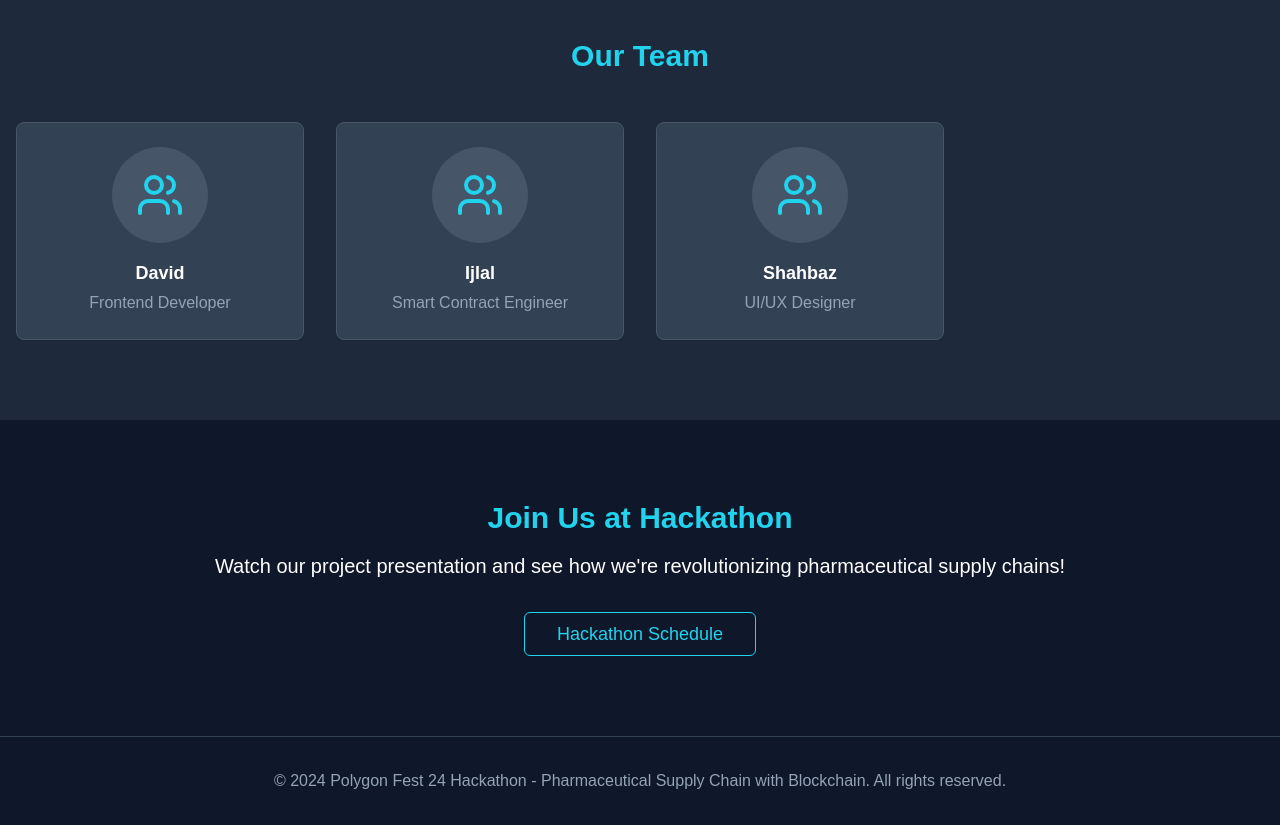
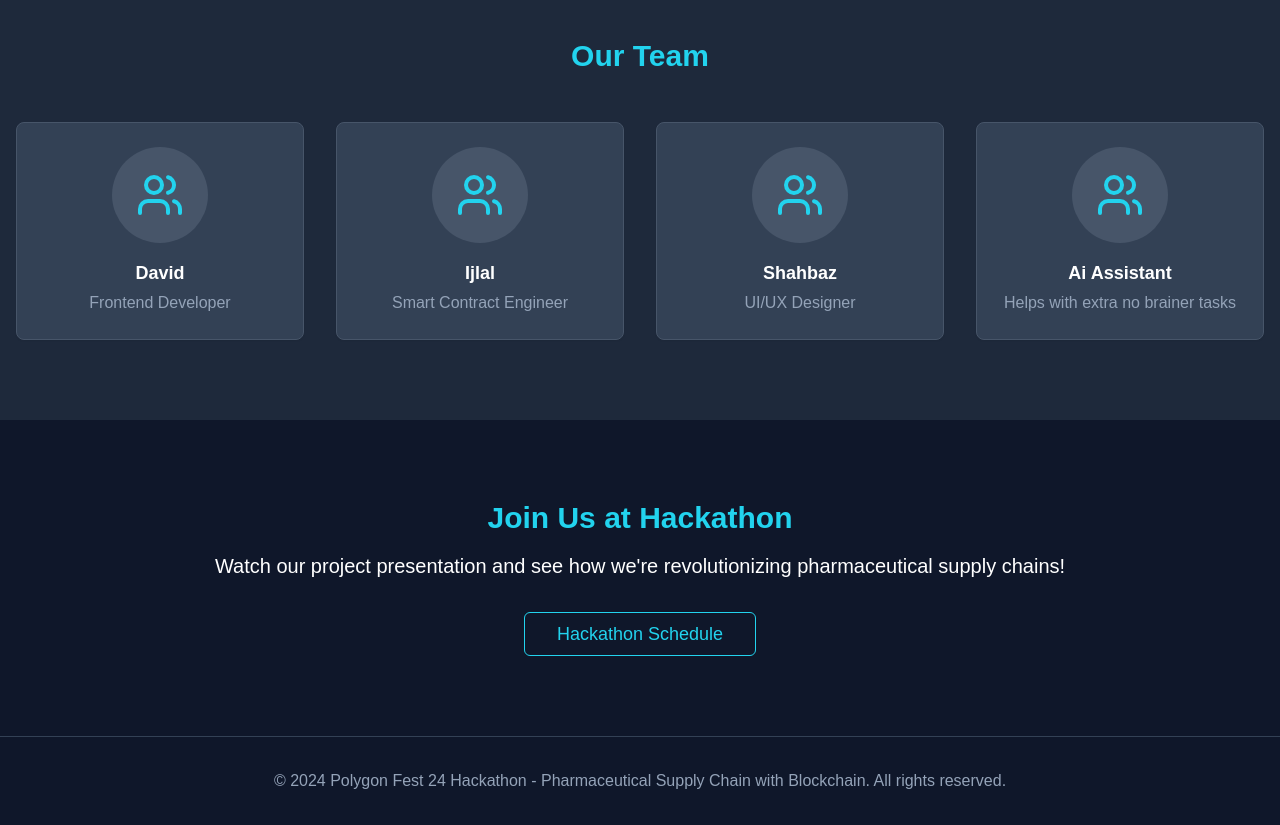
Before and after one commit to ijlal321/PharmaChain, a Next.js app in the folder client/: page / in a window 1280 px wide. Shown: the part 2060-2885 px from the top of the page. Built offline with nearby package versions, Linux system fonts and the light colour scheme.

Commit message:
updated UI

```diff
--- a/client/components/home-page.tsx
+++ b/client/components/home-page.tsx
@@ -123,6 +123,7 @@ export function HomePageComponent() {
               <TeamMember name="David" role="Frontend Developer" />
               <TeamMember name="Ijlal" role="Smart Contract Engineer" />
               <TeamMember name="Shahbaz" role="UI/UX Designer" />
+              <TeamMember name="Ai Assistant" role="Helps with extra no brainer tasks" />
             </div>
           </div>
         </section>
```
Also changed, not shown: 1 other file (tests, documents, lock files or other folders).
